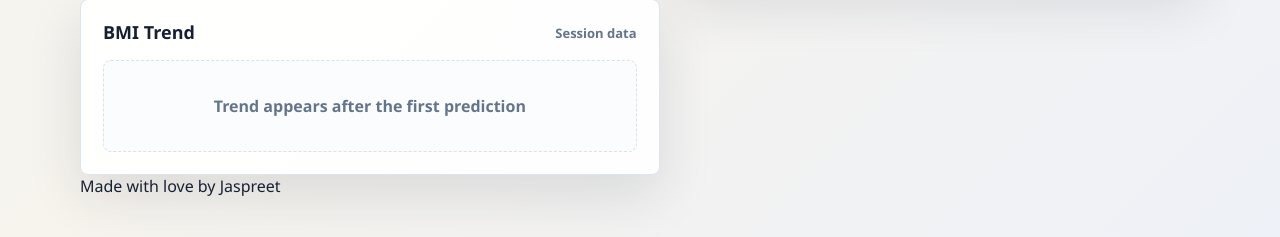
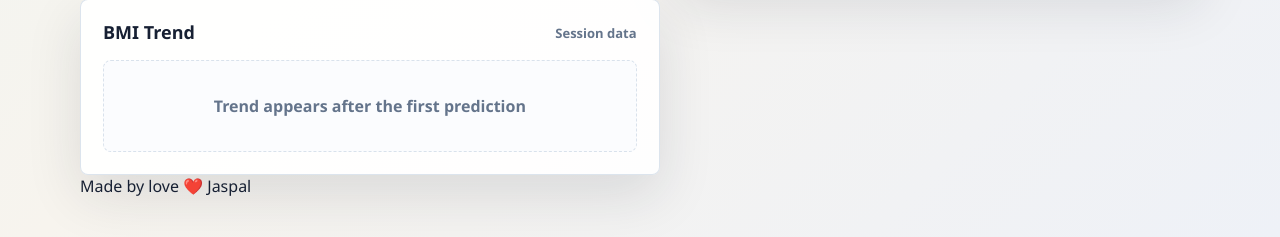
Before and after one commit to Jaspal004/BMI-Calculator, a Flask app: page / in a window 1280 px wide. Shown: the part 746-983 px from the top of the page. Run offline with Flask 3, Linux system fonts and the light colour scheme.

Commit message:
Update footer credit to Jaspal with heart emoji

```diff
--- a/templates/index.html
+++ b/templates/index.html
@@ -861,7 +861,7 @@ tr:last-child td {
     </main>
 
     <footer class="footer">
-        <p>Made with love by Jaspreet</p>
+        <p>Made by love ❤️ Jaspal</p>
     </footer>
 </div>
 
```
